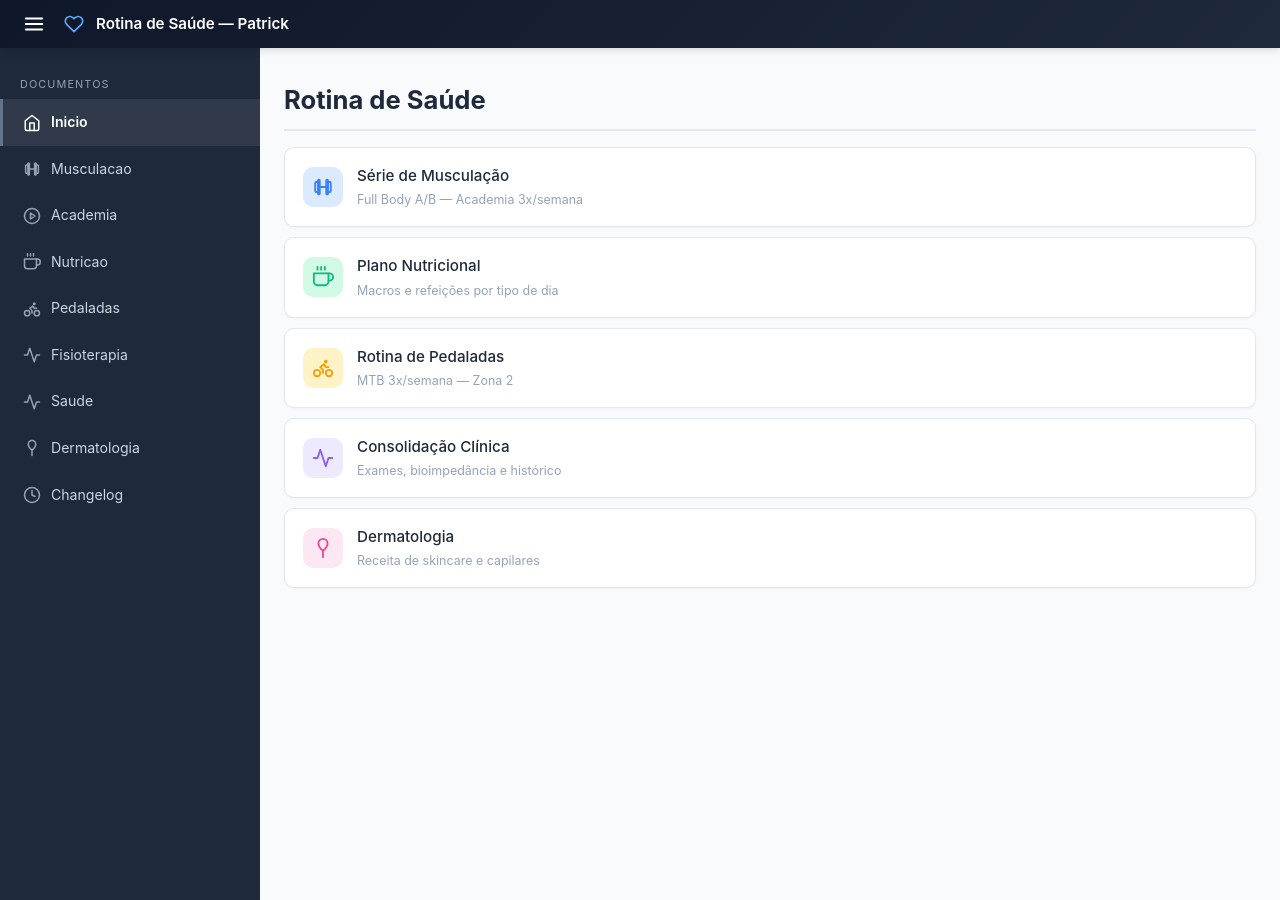
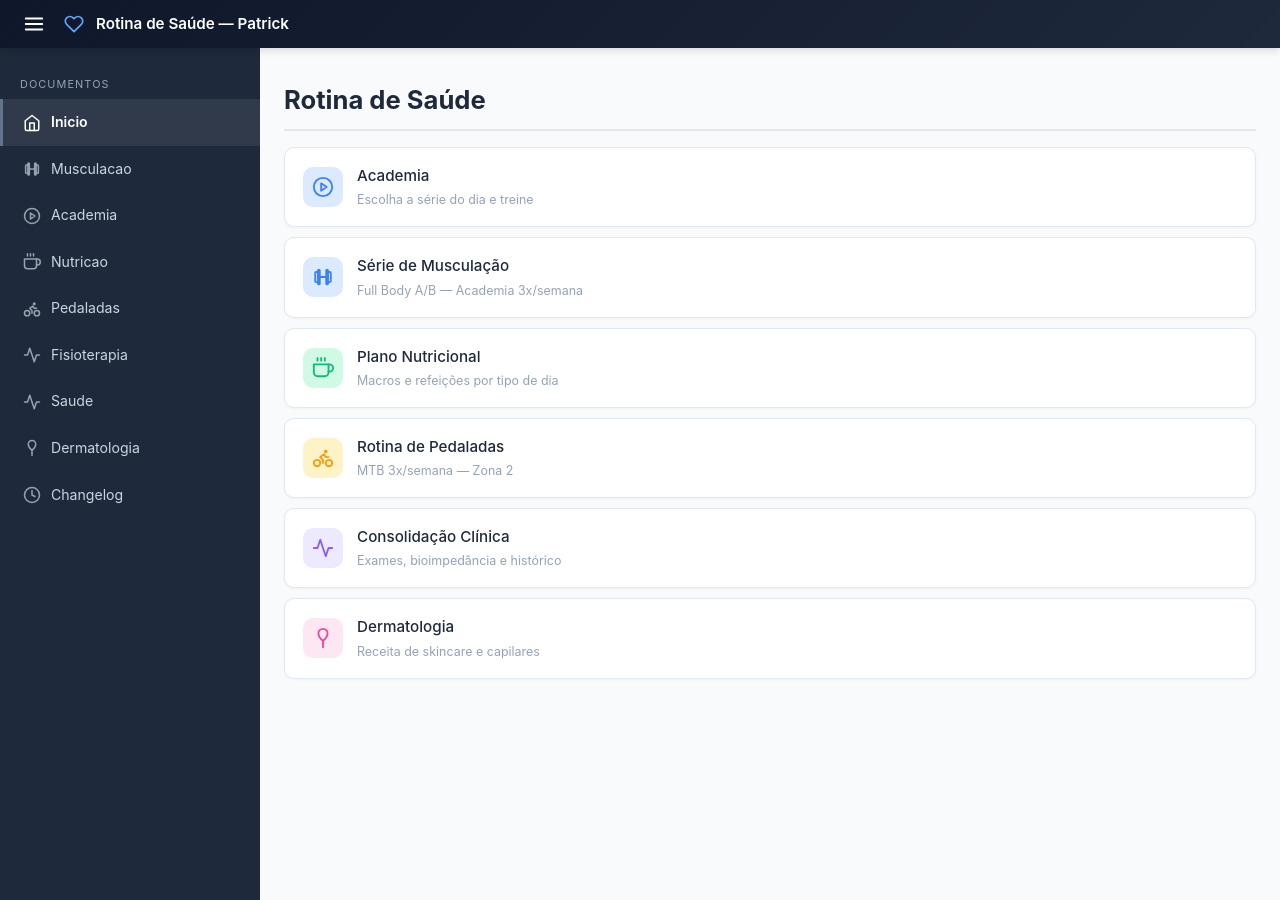
Before and after one commit to criapix/rotina-saude, a Jekyll site: the page built from index.md, in a window 1280 px wide. Built offline with Jekyll 4.4.1, drawn with Linux system fonts in a browser that asks for light colours.

Commit message:
feat: add new gym icon and description to 'Academia' section

```diff
--- a/index.md
+++ b/index.md
@@ -6,6 +6,19 @@ title: Início
 # Rotina de Saúde
 
 <ul class="doc-links">
+  <li>
+    <a href="{{ '/academia' | relative_url }}">
+      <div class="card-icon gym">
+        <svg viewBox="0 0 24 24" fill="none" stroke="currentColor" stroke-width="2" stroke-linecap="round" stroke-linejoin="round">
+          <circle cx="12" cy="12" r="10"/><polygon points="10 8 16 12 10 16 10 8"/>
+        </svg>
+      </div>
+      <div class="card-text">
+        <span class="card-title">Academia</span>
+        <span class="card-desc">Escolha a série do dia e treine</span>
+      </div>
+    </a>
+  </li>
   <li>
     <a href="{{ '/serie-academia' | relative_url }}">
       <div class="card-icon gym">
```
